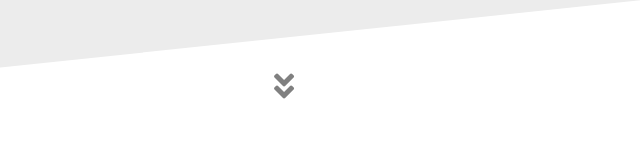
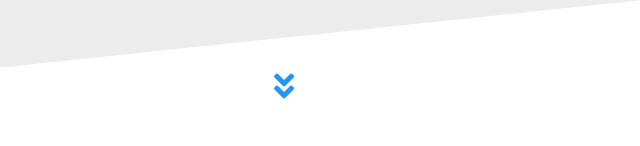
Before and after one commit to shahd-abdo2711/Task4_team-3, a plain HTML site: page index.html in a window 1280 px wide. Shown: the part 654-800 px from the top of the page, 366-1006 px from the left. Drawn offline with Linux system fonts and the light colour scheme.

```diff
--- a/css/main.css
+++ b/css/main.css
@@ -174,6 +174,9 @@
   height: 40px;
   justify-content: center;
 }
+}
+.go-down i{
+  color: var(--main-color);
 }
 .container  .main-nav > li > a::before{
   content: '';
```
